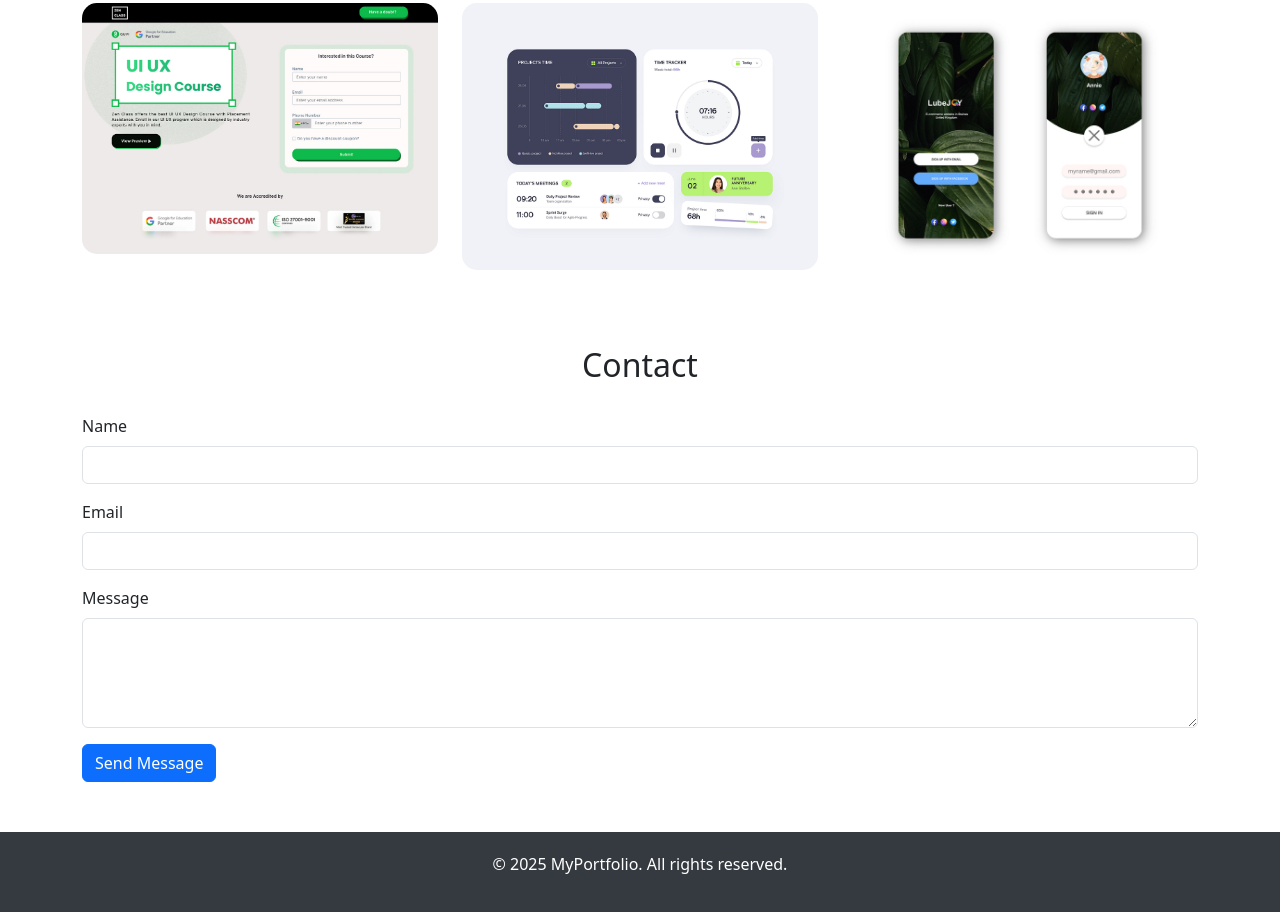
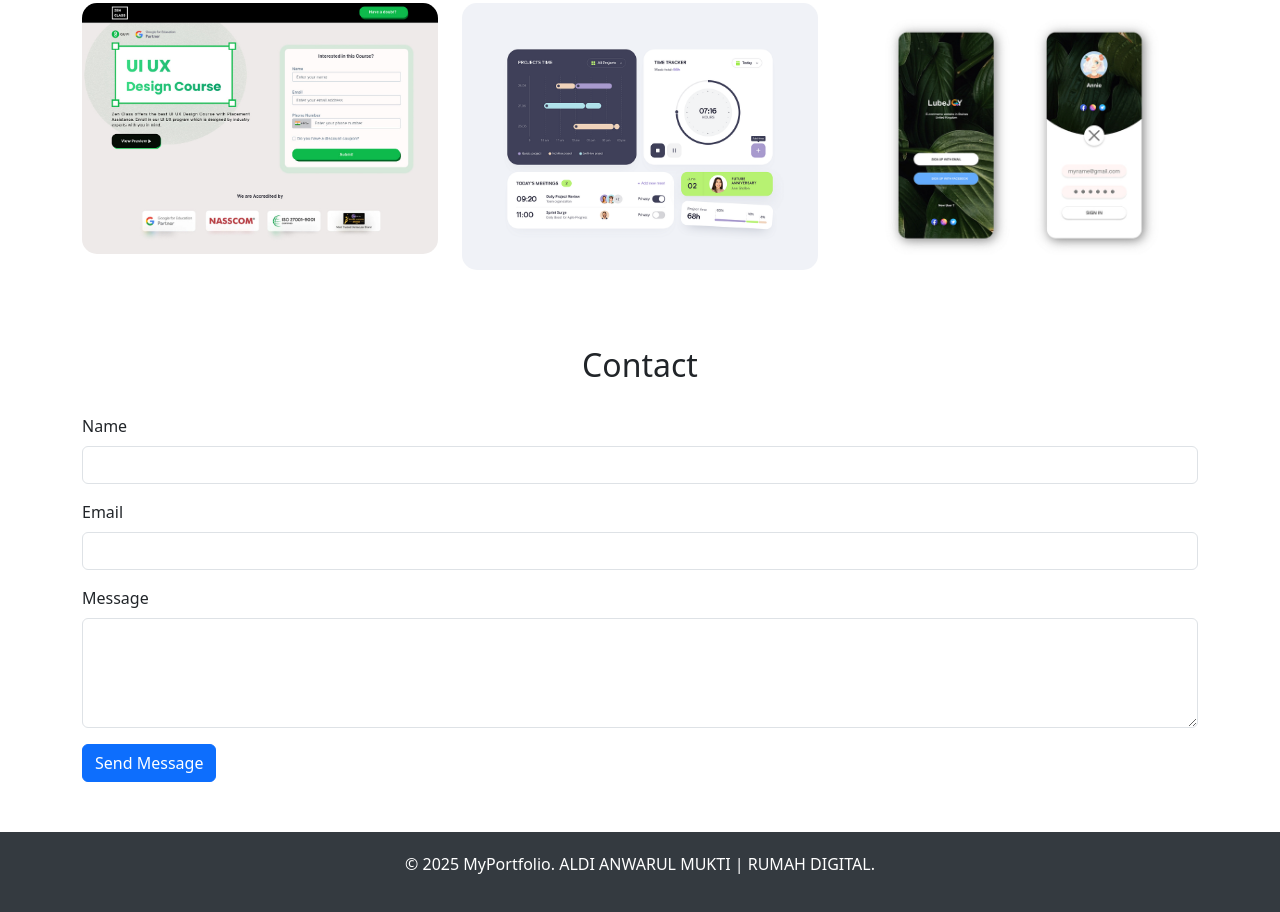
Before and after one commit to 1147050017/portfolio, a plain HTML site: page index.html in a window 1280 px wide. Shown: the part 1595-2507 px from the top of the page. Drawn offline with nearby package versions, Linux system fonts and the light colour scheme.

Commit message:
Update index.html

```diff
--- a/index.html
+++ b/index.html
@@ -124,7 +124,7 @@
   <!-- Footer -->
   <footer>
     <div class="container">
-      <p>&copy; 2025 MyPortfolio. All rights reserved.</p>
+      <p>&copy; 2025 MyPortfolio. ALDI ANWARUL MUKTI | RUMAH DIGITAL.</p>
     </div>
   </footer>
 
```
